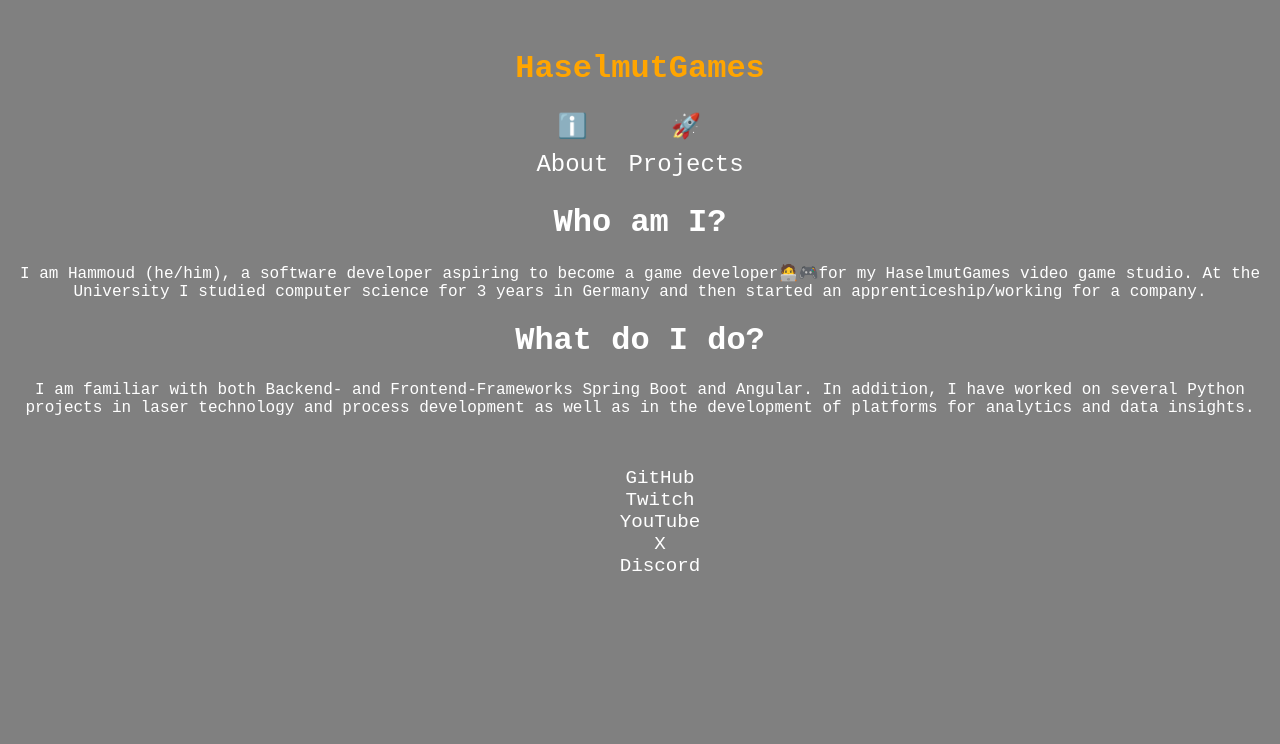
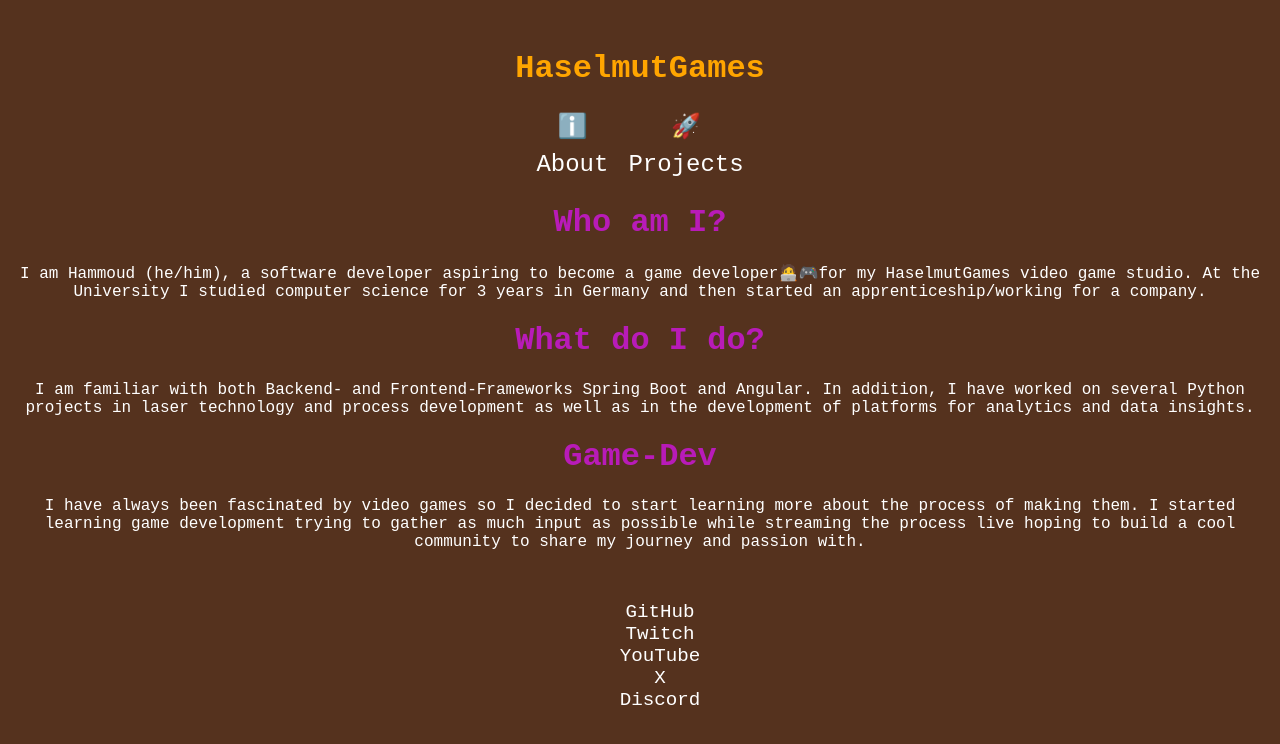
Before and after one commit to HaselmutGames/my-website, a SvelteKit app: page / in a window 1280 px wide. Shown: the top 744 px of the page. Built offline with nearby package versions, Linux system fonts and the light colour scheme.

Commit message:
Add game-dev section and change bg and section titles colors

```diff
--- a/src/routes/+page.svelte
+++ b/src/routes/+page.svelte
@@ -6,6 +6,8 @@
     let bio = "I am Hammoud (he/him), a software developer aspiring to become a game developer🧑‍💻🎮for my HaselmutGames video game studio. At the University I studied computer science for 3 years in Germany and then started an apprenticeship/working for a company."
     let experience_title = "What do I do?";
     let experience = "I am familiar with both Backend- and Frontend-Frameworks Spring Boot and Angular. In addition, I have worked on several Python projects in laser technology and process development as well as in the development of platforms for analytics and data insights."
+    let game_dev_title = "Game-Dev";
+    let game_dev_section = "I have always been fascinated by video games so I decided to start learning more about the process of making them. I started learning game development trying to gather as much input as possible while streaming the process live hoping to build a cool community to share my journey and passion with.";
 </script>
 
 <main class="container">
@@ -27,10 +29,12 @@
         {/each}
     </div>
     <div class="all-about-me">
-        <h1>{question}</h1>
+        <h1 class="div-titles">{question}</h1>
         <p>{bio}</p>
-        <h1>{experience_title}</h1>
+        <h1 class="div-titles">{experience_title}</h1>
         <p>{experience}</p>
+        <h1 class="div-titles">{game_dev_title}</h1>
+        <p>{game_dev_section}</p>
     </div>
     <br>
 
@@ -49,7 +53,7 @@
 <style>
     :global(html){
         font-family: 'Courier New', Courier, monospace;
-        background-color: grey;
+        background-color: rgb(85, 50, 30);
         color: white;
         margin: 0;
         padding: 0;
@@ -96,6 +100,10 @@
         opacity: 0.8;
     }
 
+    .div-titles{
+        color: rgb(184, 27, 184);
+    }
+
     /* Social Links */
     .social-link {
         text-decoration: none;
```
